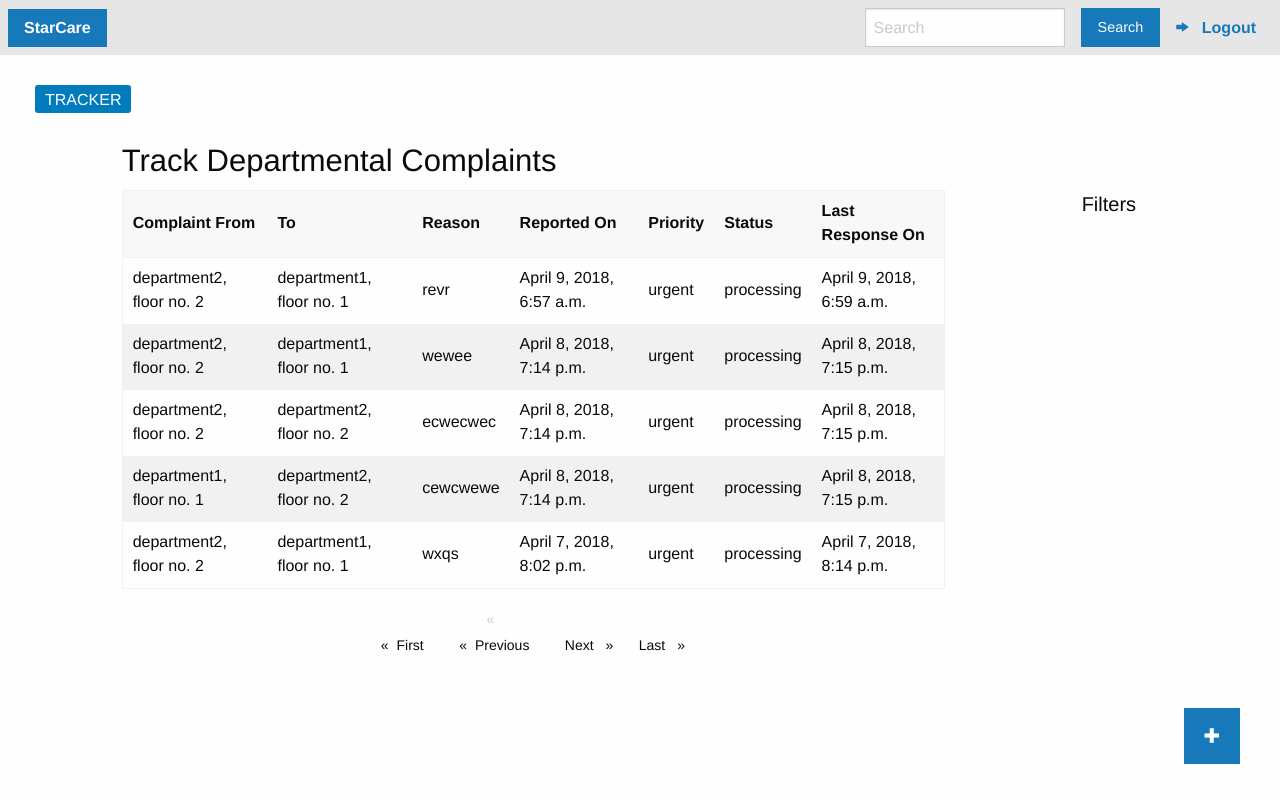
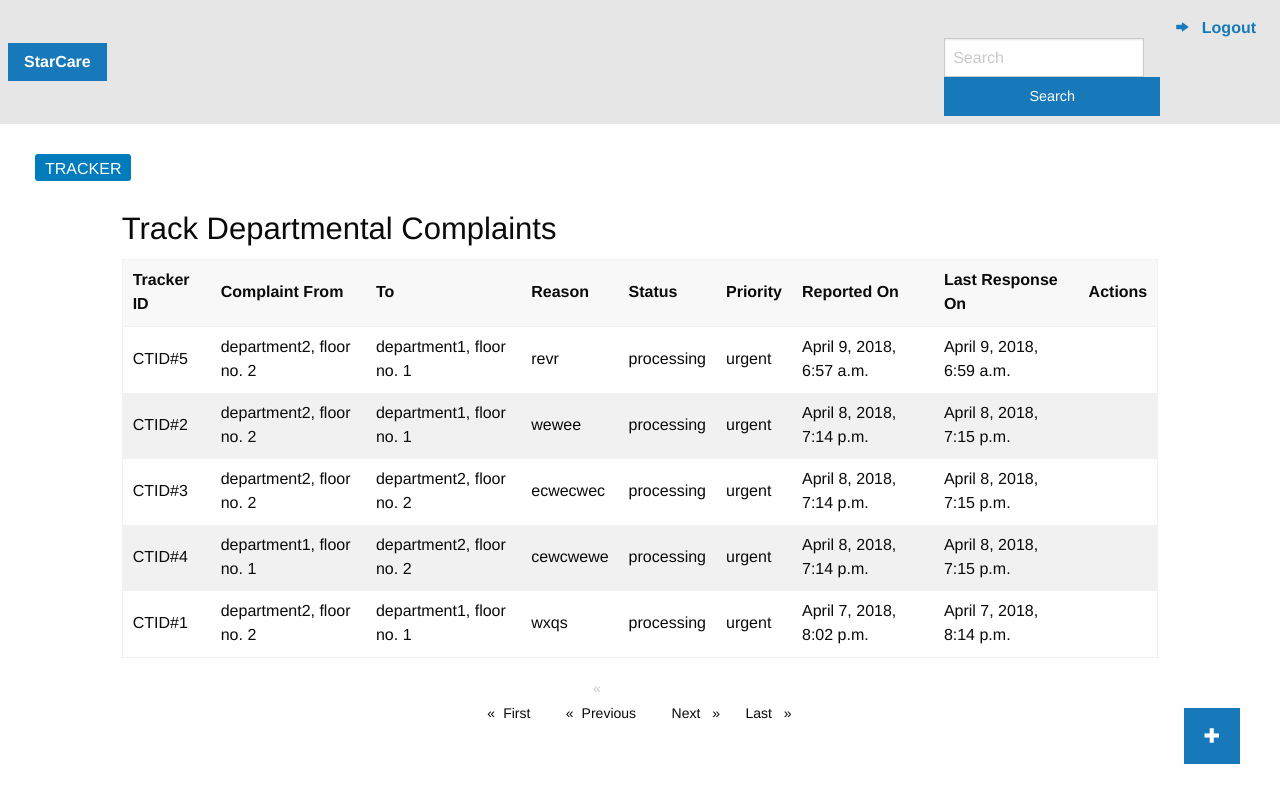
Before and after one commit to ajin94/ComplaintTracker, a Django app: page /tracker/ in a window 1280 px wide. Run offline with Django 3.2, Linux system fonts and the light colour scheme; data comes from the database, SQL or seed files in the repository; both versions use the stored data as it was after the commit; some libraries are stand-ins or nearby versions.

Commit message:
update: make search bar

```diff
--- a/Tracker/admin.py
+++ b/Tracker/admin.py
@@ -7,7 +7,8 @@ class AdminDepartment(admin.ModelAdmin):
 
 
 class AdminTrackMaster(admin.ModelAdmin):
-    list_display = ('from_department', 'to_department', 'reason', 'reported_date', 'priority', 'complaint_status')
+    list_display = ('complaint_id', 'from_department', 'to_department', 'reason', 'reported_date',
+                    'priority', 'complaint_status')
 
 
 class AdminPriority(admin.ModelAdmin):
--- a/Tracker/models.py
+++ b/Tracker/models.py
@@ -40,7 +40,12 @@ class TrackerUsers(models.Model):
     updated_date = models.DateTimeField(auto_now=True)
 
 
+def generate_tracker_id():
+    return "CTID#{}".format(TrackerMaster.objects.count()+1)
+
+
 class TrackerMaster(models.Model):
+    complaint_id = models.CharField(max_length=50, null=False, blank=False, default=generate_tracker_id)
     from_department = models.ForeignKey(Department, on_delete=models.DO_NOTHING, related_name='from_department')
     to_department = models.ForeignKey(Department, on_delete=models.DO_NOTHING, related_name='to_department')
     reason = models.TextField(null=False, blank=False)
--- a/Tracker/views.py
+++ b/Tracker/views.py
@@ -22,18 +22,27 @@ def main_tracker(request):
             print("error")
         return redirect('main_tracker')
     else:
-        complaints_data = TrackerMaster.objects.order_by('-reported_date').all()
-        if TrackerMaster.objects.count() > 10:
+        tracker_id = "CTID#{}".format(TrackerMaster.objects.count() + 1)
+
+        if request.GET.get('tc_id'):
+            requested_id = request.GET.get('tc_id', '')
+            complaints_data = TrackerMaster.objects.filter(complaint_id=requested_id.upper())
+        else:
+            complaints_data = TrackerMaster.objects.order_by('-reported_date').all()
+
+        if complaints_data.count() > 10:
             paginator = Paginator(complaints_data, 10)
             page = request.GET.get('page', 1)
             try:
                 complaints_data = paginator.page(page)
             except EmptyPage:
                 complaints_data = paginator.page(paginator.num_pages)
-    return render(request, 'Tracker/index.html',
-                  {"page_name": "tracker_home",
-                   "login_status": True,
-                   "complaint_list": complaints_data,
-                   'new_complaint': NewComplaintForm,
-                   }
-                  )
+        print(complaints_data)
+        return render(request, 'Tracker/index.html',
+                      {"page_name": "tracker_home",
+                       "login_status": True,
+                       "complaint_list": complaints_data,
+                       "new_complaint": NewComplaintForm,
+                       "tracker_id": tracker_id
+                       }
+                      )
--- a/static/foundation/js/app.js
+++ b/static/foundation/js/app.js
@@ -1,28 +1,11 @@
-$(document).foundation()
+$(document).foundation();
 
 $(document).ready(function(){
-    $('#add_medicine_to_table').click(function(){
-        var item_id = $('#id_item').val();
-        alert(item_id);
-    });
-
-    $('#id_item').change(function(){
-        get_medicine_details_and_calculate($(this).val())
+   $('#complaint_id_text').keyup(function(){
+        append_complaint_id($(this).val());
     });
 });
 
-function get_medicine_details_and_calculate(recieved_item_id){
-    $.ajax({
-        type:'GET',
-        url:'ajax/get_medicine_info/',
-        data:{
-            medicine_item_id: recieved_item_id
-        },
-        success:function(e){
-          alert(e);
-        },
-        error:function(e){
-          alert("error");
-        }
-    });
+function append_complaint_id(complaint_id){
+    $('#search_link').attr("href","?td_id="+complaint_id);
 }
--- a/templates/Tracker/includes/main_nav.html
+++ b/templates/Tracker/includes/main_nav.html
@@ -14,8 +14,10 @@
   <div class="top-bar-right">
     <ul class="menu">
         {% if login_status == True %}
-            <li><input type="search" placeholder="Search"></li>
-            <li><button type="button" class="button">Search</button></li>
+        <form class="top-margin-30" method="get" action="">
+            <li><input type="search" placeholder="Search" name="tc_id" type="text" id="complaint_id_text"></li>
+            <li><a type="submit" class="button" href="#" id="search_link">Search</a></li>
+        </form>
             <li>
                 <a href="#" style="font-weight: bold !important;">
                     <i class="fi-arrow-right"></i> &nbsp; Logout
--- a/templates/Tracker/includes/new_complaint.html
+++ b/templates/Tracker/includes/new_complaint.html
@@ -3,11 +3,14 @@
 </div>
 
 <div class="small reveal" id="new_complaint_modal" data-reveal>
-    <form class="top-margin-20" method="post" action="">
+    <form class="top-margin-30" method="post" action="">
         {% csrf_token %}
         <div class="grid-x">
-            <div class="cell large-offset-1 large-10 text-center">
+            <div class="cell large-offset-1 large-5 text-left">
                 <h3>Register Complaint</h3>
+            </div>
+            <div class="cell large-offset-0 large-6 text-center">
+                <h3>Tracker ID: {{tracker_id}}</h3>
             </div>
             <div class="cell large-offset-1 large-10">
                 {{ new_complaint }}
--- a/templates/Tracker/index.html
+++ b/templates/Tracker/index.html
@@ -22,39 +22,42 @@
                 <h3>Track Departmental Complaints</h3>
             </div>
         </div>
-        <div class="cell large-offset-1 large-8">
+        <div class="cell large-offset-1 large-10">
             <table class="hover">
                 <thead>
                     <tr>
+                        <th>Tracker ID</th>
                         <th>Complaint From</th>
                         <th>To</th>
                         <th>Reason</th>
+                        <th>Status</th>
+                        <th>Priority</th>
                         <th>Reported On</th>
-                        <th>Priority</th>
-                        <th>Status</th>
                         <th>Last Response On</th>
+                        <th>Actions</th>
                     </tr>
                 </thead>
                 <tbody>
 
                     {% for complaints in complaint_list %}
                     <tr>
+                        <td>{{ complaints.complaint_id }}</td>
                         <td>{{ complaints.from_department }}</td>
                         <td>{{ complaints.to_department }}</td>
                         <td>{{ complaints.reason }}</td>
+                        <td>{{ complaints.complaint_status }}</td>
+                        <td>{{ complaints.priority }}</td>
                         <td>{{ complaints.reported_date }}</td>
-                        <td>{{ complaints.priority }}</td>
-                        <td>{{ complaints.complaint_status }}</td>
                         <td>{{ complaints.updated_date }}</td>
+                        <td>
+
+                        </td>
                     </tr>
                     {% endfor %}
                 </tbody>
             </table>
         </div>
-        <div class="cell large-offset-1 large-2">
-            <h5>Filters</h5>
-        </div>
-        <div class="cell large-offset-1 large-8">
+        <div class="cell large-offset-1 large-10">
             <div class="cell small-6 medium-6 large-6">
                 <nav aria-label="Pagination">
                     <ul class="pagination text-center">
```
Also changed, not shown: db.sqlite3.
